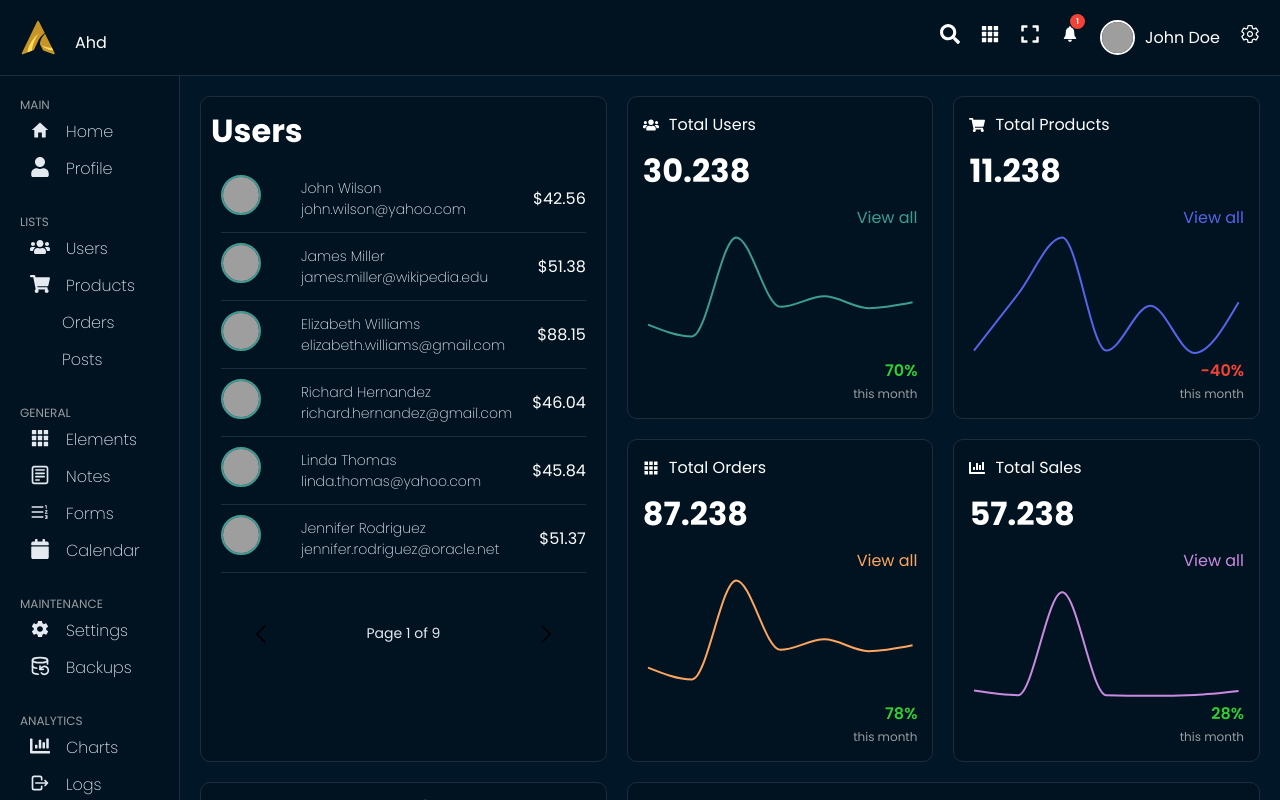
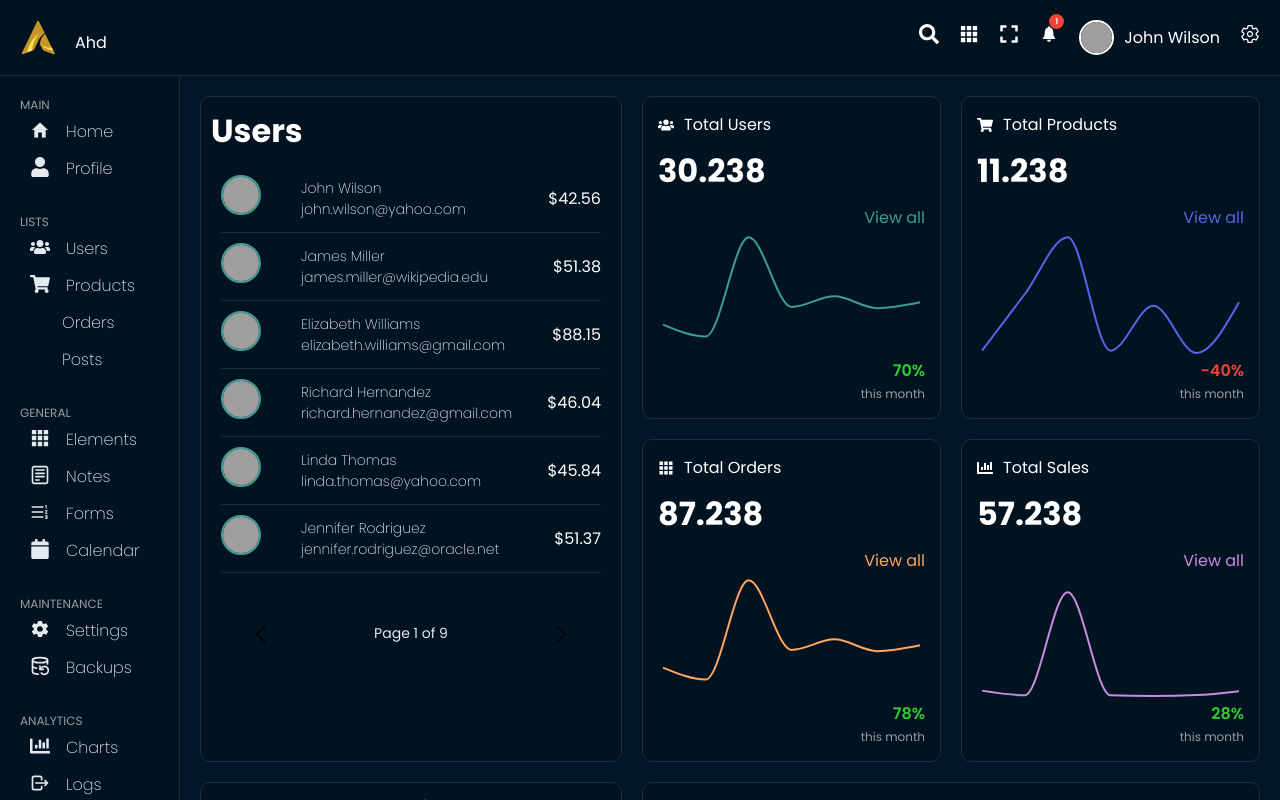
Before and after one commit to ahmidou09/admin-Dashboard, a React (Vite) app: page / in a window 1280 px wide. Shown: the top 800 px of the page. Built offline with nearby package versions, Linux system fonts and the light colour scheme; grey boxes are pictures that could not be loaded; some icons are missing.

Commit message:
Updated UsersBox and NavBar for responsive design and dynamic user data integration

```diff
--- a/src/components/UsersBox/UsersBox.jsx
+++ b/src/components/UsersBox/UsersBox.jsx
@@ -7,9 +7,15 @@ import styled from "styled-components";
 const UsersBoxContainer = styled.div`
   .user_container {
     padding: 2rem 1rem;
+    min-width: 40rem;
+
+    @media screen and (max-width: 1020px) {
+      min-width: min-content;
+    }
 
     @media screen and (max-width: 720px) {
       padding: 2rem 0.5rem;
+      min-width: min-content;
     }
 
     .user {
--- a/src/components/navbar/NavBar.jsx
+++ b/src/components/navbar/NavBar.jsx
@@ -3,9 +3,11 @@ import logo from "../../assets/logo.svg";
 import styled from "styled-components";
 import { FaSearch, FaExpand } from "react-icons/fa";
 import { IoAppsSharp, IoSettingsOutline } from "react-icons/io5";
-
+import { userData } from "../../pages/Users/userData";
 import { IoIosNotifications } from "react-icons/io";
 import { Link } from "react-router-dom";
+
+console.log(userData[0]);
 
 const NavbarContainer = styled.div`
   display: flex;
@@ -142,8 +144,8 @@ function NavBar() {
         </li>
         <li className="icons_item icons_profile">
           <Link to="/users/1">
-            <img src="https://avatar.iran.liara.run/public/1" alt="profile" />
-            <span>John Doe</span>
+            <img src={userData[0].image} alt="profile" />
+            <span>{userData[0].fullName}</span>
           </Link>
         </li>
         <li className="icons_item">
```
